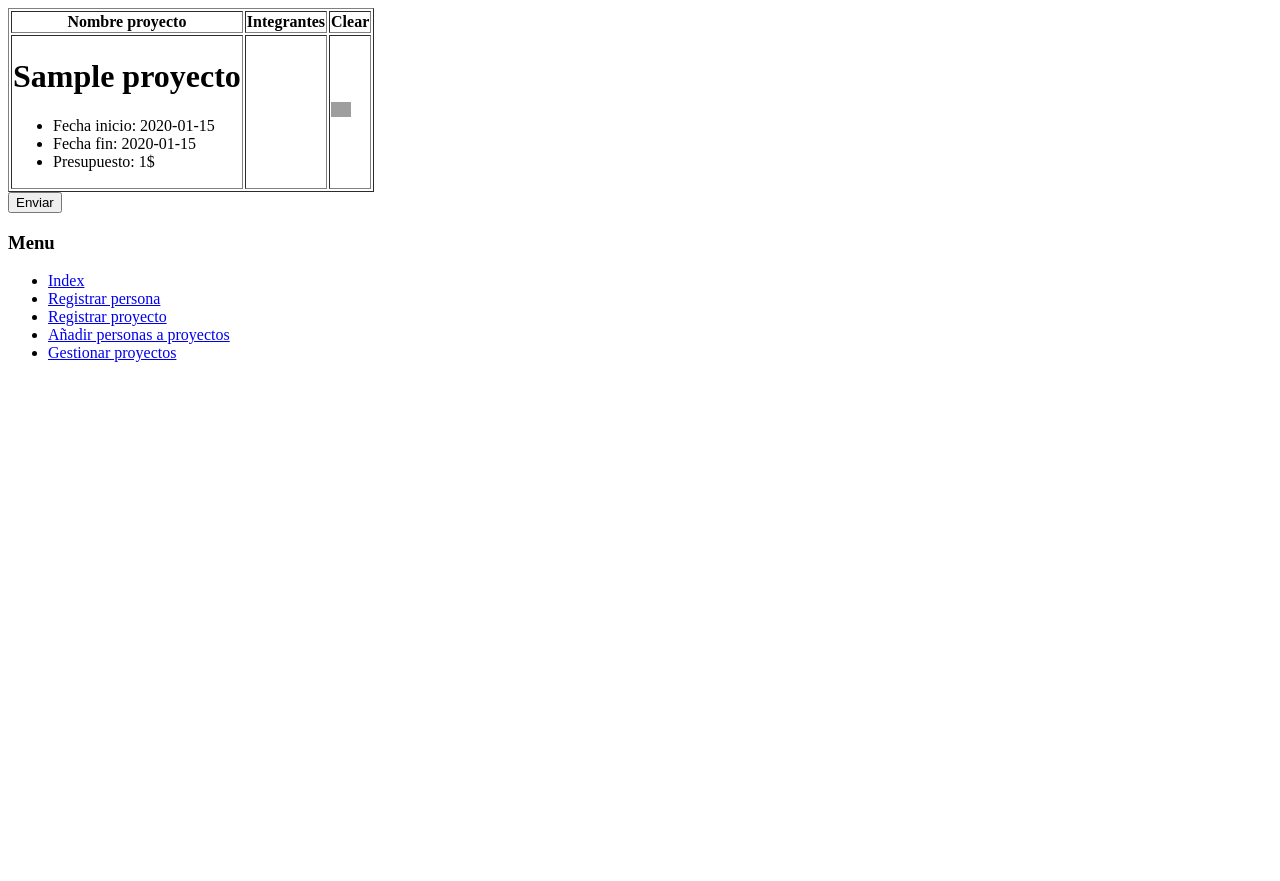
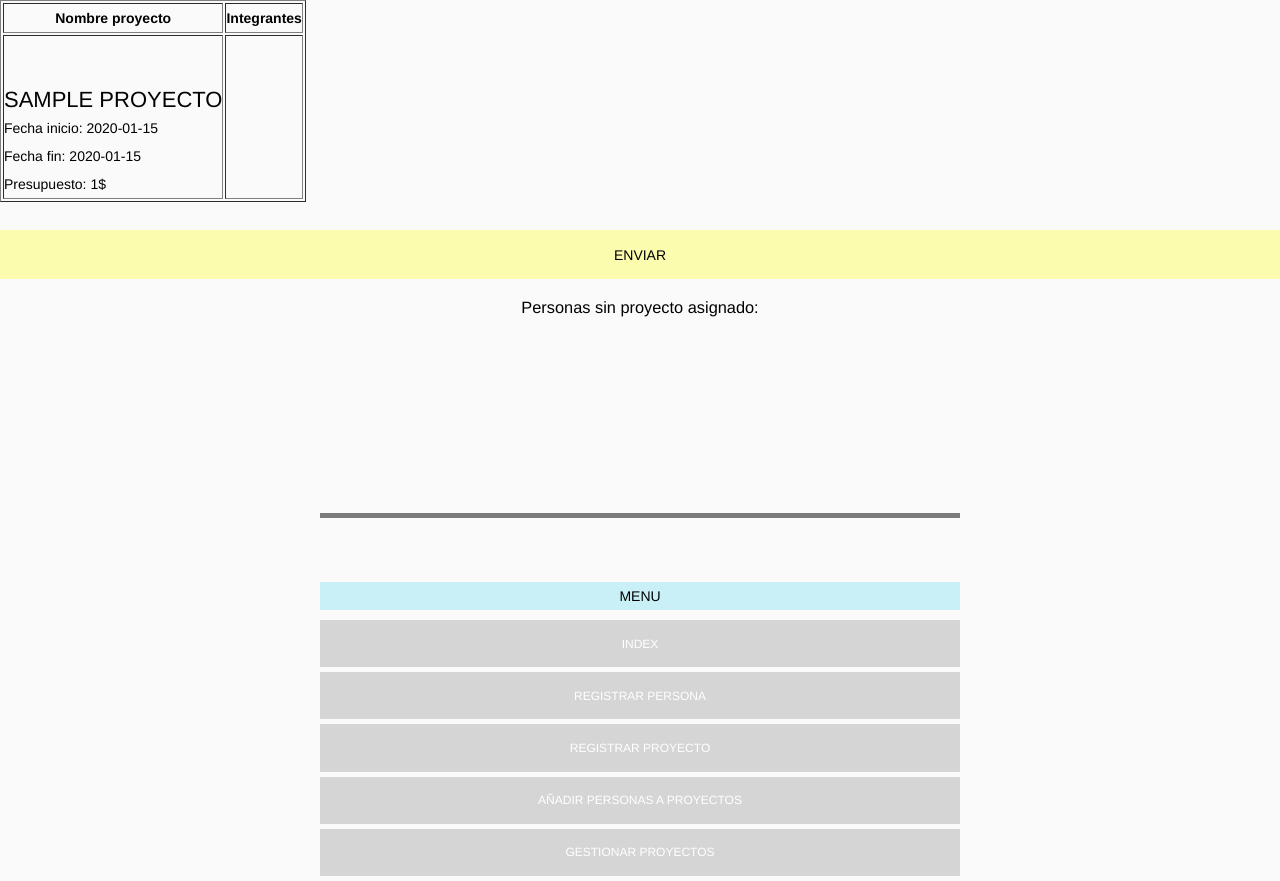
Before and after one commit to jrltt/PHPM07, a PHP site: page /listpro.php in a window 1280 px wide. Before the commit the page ends 362 px from the top, so only its background shows below. Run offline with PHP 8.4, Linux system fonts and the light colour scheme; tables that the repository leaves empty hold one stand-in row (values such as "Sample post"); grey boxes are pictures that could not be loaded.

Commit message:
Optimizado para funciones y con estilos

```diff
--- a/add.php
+++ b/add.php
@@ -13,9 +13,10 @@
  <head>
  	<meta charset="UTF-8">
  	<title>Add.php</title>
+	<link rel="stylesheet" href="style.css">
  </head>
  <body>
+ 	 <?php add(); ?>
  	 <?php menu(); ?>
- 	 <?php add(); ?>
  </body>
  </html>
--- a/funciones.php
+++ b/funciones.php
@@ -14,8 +14,8 @@
 	{
 ?>
 	<div class="menu">
-		<h3>Menu</h3>
-		<ul>
+
+		<ul><h3>Menu</h3>
 			<li><a href="index.php">Index</a></li>
 			<li><a href="register.php">Registrar persona</a></li>
 			<li><a href="regpro.php">Registrar proyecto</a></li>
@@ -68,7 +68,7 @@
 			 		if ( in_array($proyecto, $fila) ) $msjPro = 'ok';
 			 		else $msjPro = 'nope';
 			 	}
-			 	echo $msjPro;
+			 	//echo $msjPro;
 
 			 	//en el caso de los DNI no haria falta comprobarlos, porque si no se encuentra el dni no hace nada
 			 	$dniSel = $_GET['per'];
@@ -152,13 +152,16 @@
 	<head>
 		<meta charset="UTF-8">
 		<title>That's all folks!</title>
+		<link rel="stylesheet" href="style.css">
 	</head>
 	<body>
-		<div class="head">
-			<h1>Datos introducidos correctamente</h1>
-			<h3>Formulario utilizado <?php echo $paramForm; ?></h3>
-		</div>
-	<?php menu(); ?>
+	<div class="msj">
+		<h1>Datos introducidos correctamente</h1>
+		<h3>Formulario utilizado <?php echo $paramForm; ?></h3>
+		<?php menu(); ?>
+	</div>
+
+
 	</body>
 	</html>
 <?php
--- a/index.php
+++ b/index.php
@@ -4,8 +4,12 @@
 <head>
 	<meta charset="UTF-8">
 	<title>Indice</title>
+	<link rel="stylesheet" href="style.css">
 </head>
 <body>
-	<?php menu(); ?>
+	<div class="wrap">
+		<h1>Gestion de proyectos</h1>
+		<?php menu(); ?>
+	</div>
 </body>
 </html>
--- a/listpro.php
+++ b/listpro.php
@@ -12,11 +12,7 @@
 <head>
 	<meta charset="UTF-8">
 	<title>Asignar personas a proyectos</title>
-	<style>
-	label {
-		display: block;
-	}
-		</style>
+	<link rel="stylesheet" href="style.css">
 </head>
 <body>
 	<?php
@@ -34,14 +30,12 @@
 		// $sentPerPro = "SELECT * FROM persona WHERE nomProjec IS NOT NULL";
 		// $queryPerPro = mysqli_query($link, $sentPerPro) or die ('Error en '.$sentPerPro.' - '. mysqli_error($link));
 
-		// se repite codigo, buscar la forma de optimizar esto
 	?>
 	<form action='add.php' method="get" name="lista">
 		<table border="1">
 			<tr>
 				<th>Nombre proyecto</th>
 				<th>Integrantes</th>
-				<th>Clear</th>
 			</tr>
 			<?php while ( $fila = mysqli_fetch_array($queryPro, MYSQL_ASSOC)) { ?>
 			<tr>
@@ -65,7 +59,6 @@
 							<li><input type="checkbox" name="quitar[]" id="persona" value='<?php echo $filaPersona['dni'];?>'></li>
 							<li><?php echo $filaPersona['dni']; ?></li>
 							<li><?php echo $filaPersona['nombre']; ?></li>
-							<!-- <li><?php //echo '<img src="srcImg.php?dni='.$filaPersona['dni'].'" width=50 />'; ?></li> -->
 							<li><img src="srcImg.php?dni=<?php echo $filaPersona['dni'];?>" width=50 /></li>
 						</ul>
 
@@ -73,15 +66,19 @@
 					}
 				?>
 				</td>
-				<td>
-					<img src='http://wlrhoa.com/Graphics/trash-icon.gif' width=20/>
-				</td>
+
 			</tr>
 		<?php } ?>
 		</table>
 		<input type="submit" value="Enviar">
 	  	<input type="hidden" name="tipo" value="remove">
 	</form>
+	<ul>
+	<h3>Personas sin proyecto asignado:</h3>
+		<?php while ( $fila = mysqli_fetch_array($queryPerNoPro, MYSQL_ASSOC)) { ?>
+			<li><?php echo $fila['dni']." - ".$fila['nombre']." - <img src=srcImg.php?dni=".$fila['dni']." width=50 height=50 alt=".$fila['nombre']."/>" ." - Proyecto: ".$fila['nomProjec'] ; ?> </li>
+		<?php } ?>
+	</ul>
 	<?php mysqli_close($link); ?>
 	<?php menu(); ?>
 </body>
--- /dev/null
+++ b/style.css
@@ -0,0 +1,200 @@
+* {
+	margin:0;
+	padding:0;
+}
+body, input {
+    font: 14px/2em Helvetica, sans-serif;
+	font-weight: 100;
+	background-color: #fafafa;
+}
+li {
+	list-style: none;
+}
+.wrap, .msj {
+	width: 910px;
+	margin: 0 auto;
+}
+.msj {
+	width: 50%;
+}
+h1 , h2, h3 {
+	text-align: center;
+	font-weight: 100;
+}
+h1 {
+	/*text-align: center;
+	margin-top: 50px;
+	color: #FFF;
+	text-transform: uppercase;
+	font-size: 40px;
+	font-weight: 100px;
+	text-shadow: 0 0 3px #333;
+	filter: alpha(opacity=70);
+	-ms-filter: "progid:DXImageTransform.Microsoft.Alpha(Opacity=70)";
+	opacity: .7;*/
+	margin-top: 50px;
+	color: #020202;
+	text-transform: uppercase;
+	font-size: 22px;
+}
+/* menu */
+.menu {
+	border-top: 5px solid rgba(0,0,0,0.5);
+	width: 50%;
+	margin: 15% auto 0;
+	padding-top: 5%;
+}
+.menu ul > h3 {
+	text-transform: uppercase;
+	text-align: center;
+	font-weight: 100;
+	font-size: 14px;
+	margin-bottom: 10px;
+	background-color: rgba(156, 231, 245, 0.5);
+}
+.menu ul li {
+	margin-bottom: 5px;
+}
+.menu ul li a {
+	width: 100%;
+    height: 100%;
+    padding: .80em 0 ;
+    display: block;
+	text-align: center;
+	text-decoration: none;
+	text-transform: uppercase;
+	font-size: 12px;
+	background-color: rgba(0,0,0,0.15);
+	color: white;
+}
+.menu ul li :hover {
+	color: black;
+	background-color: #f3f3f3;
+    -webkit-transition: .233s ease;
+    transition: .233s ease;
+
+}
+/* formularios */
+#reg, #lista {
+	width: 50%;
+	margin:2% auto 0;
+}
+.fechas {
+	border-top: 1px solid black;
+}
+.fechas label{
+	/*float: left;
+	clear: left;*/
+	width: 46%;
+	display: inline-block;
+}
+.fechas span.status {
+	clear: both;
+}
+
+label, input {
+	display: block;
+	border:0;
+}
+input {
+	width: 100%;
+    height: 100%;
+    padding: 1.25em 0 1em;
+    outline: 0;
+    margin-bottom: 5px;
+   	background-color: #f3f3f3;
+}
+input:hover {
+	background-color: white;
+}
+.status, .fechas .status {
+	font-size: 11px;
+	color: white;
+	background-color: rgba(255,0,0,0.5);
+	padding: 5px;
+	margin: 5px 0;
+	display: inline-block;
+}
+
+label {
+    font-size: .8125em; /* 13/16 */
+    top: 1.23em;
+    left: 1.23em;
+    color: #f1773b;
+    opacity: 1;
+}
+label[for="nomPro"], label[for="dni"] {
+	border-top: 1px solid black;
+}
+label[for="ini"] {
+	padding-right: 10px;
+}
+label[for="fin"] {
+	border-left: 1px solid black;
+	padding-left: 10px;
+}
+label[for="pres"], label[for="name"] {
+	border-top: 1px solid black;
+	border-bottom: 1px solid black;
+}
+label[for="img"] {
+	border-bottom: 1px solid black;
+}
+input[type="submit"] {
+	text-transform: uppercase;
+    background: rgba(255, 255, 100, 0.5);
+    margin-top: 2em;
+    margin-bottom: 1em;
+    color: black;
+    padding: .75em;
+    -webkit-appearance: none; /* remove default browser <button> styling */
+    -webkit-transition: .333s ease;
+    transition: .333s ease;
+}
+input[type="submit"]:hover {
+   /* -webkit-transform: scale(1.025);
+    transform: scale(1.025);*/
+	background-color: rgba(94, 252, 94, 0.5);
+	color:black;
+    cursor: pointer;
+}
+input[type="submit"]:active {
+    -webkit-transform: scale(.975);
+    transform: scale(.975);
+}
+#lista ul {
+	clear: left;
+	display: inline-block;
+	/* border-bottom: 1px solid #000; */
+	border-top: 1px solid black;
+	padding: 12px 0 5px;
+	width: 100%;
+}
+#lista ul li {
+	float: left;
+	margin-left: 10px;
+	padding-top: 10px;
+}
+#lista ul li:first-child, #lista ul li:first-child+li{
+	padding-top: 0;
+}
+#lista ul li:last-child {
+	/* padding-right:20px; */
+}
+#lista ul:hover {
+	background-color: rgba(253, 232, 212, 0.5);
+}
+#lista input[type="submit"]:hover {
+	background-color: rgba(255, 150, 53, 0.5);
+}
+input[type="checkbox"] {
+	width: auto;
+	height: auto;
+	padding: 20px;
+	margin: 20px;
+	float: left;
+}
+
+.clear {
+	clear: both;
+}
```
Also changed, not shown: list.php (+31 -17 lines), register.php (+5 -12 lines), regpro.php (+27 -26 lines).
